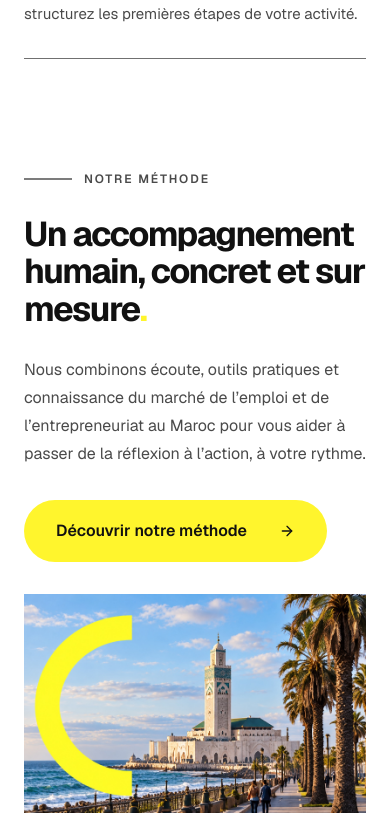
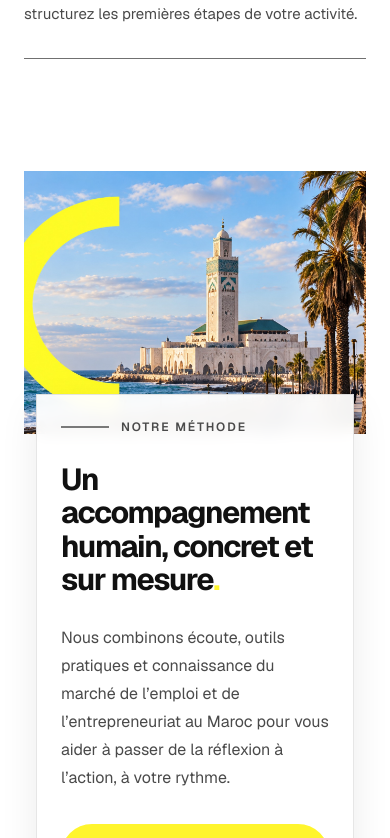
Before and after one commit to Hicham2115/Coaching4Job-, a Next.js app: page / in a window 390 px wide. Shown: the part 2906-3744 px from the top of the page. Built offline with nearby package versions, Linux system fonts and the light colour scheme.

Commit message:
your message

```diff
--- a/components/landing-sections.tsx
+++ b/components/landing-sections.tsx
@@ -96,8 +96,8 @@ export default function LandingSections() {
 
       <section id="methode" className="scroll-reveal scroll-mt-10 bg-white">
         <div className="mx-auto max-w-[1360px] px-6 sm:px-10 lg:px-16">
-          <div className="grid gap-8 py-12 sm:py-16 lg:grid-cols-[1fr_1.1fr] lg:items-center lg:gap-6 lg:py-14">
-            <div className="lg:pr-2">
+          <div className="grid gap-0 py-12 sm:py-16 lg:grid-cols-[1fr_1.1fr] lg:items-center lg:gap-6 lg:py-14">
+            <div className="relative z-10 order-2 -mt-10 mx-3 border border-brand-ink/10 bg-white/95 p-6 shadow-[0_14px_36px_rgba(17,17,17,0.08)] backdrop-blur-sm sm:mx-0 sm:p-8 lg:order-1 lg:mt-0 lg:border-0 lg:bg-transparent lg:p-0 lg:shadow-none lg:backdrop-blur-none lg:pr-2">
               <p className="mb-7 flex items-center gap-3 text-xs font-semibold uppercase tracking-[0.16em] text-brand-muted sm:text-sm">
                 <span
                   aria-hidden="true"
@@ -105,7 +105,7 @@ export default function LandingSections() {
                 />
                 Notre méthode
               </p>
-              <h2 className="max-w-[700px] text-[clamp(2.15rem,3.1vw,3.35rem)] font-bold leading-[1.1] tracking-[-0.045em] text-brand-ink">
+              <h2 className="max-w-[700px] text-[clamp(1.9rem,3.1vw,3.35rem)] font-bold leading-[1.1] tracking-[-0.045em] text-brand-ink">
                 Un accompagnement{" "}
                 <span className="lg:block">
                   humain, concret et sur mesure
@@ -119,13 +119,13 @@ export default function LandingSections() {
               </p>
               <Link
                 href="#methode-detail"
-                className="mt-8 inline-flex min-h-[62px] items-center justify-between gap-8 rounded-full bg-brand-yellow px-8 text-base font-semibold text-brand-ink transition-transform hover:-translate-y-0.5 sm:text-lg"
+                className="mt-8 inline-flex min-h-[62px] w-full items-center justify-center gap-3 whitespace-nowrap rounded-full bg-brand-yellow px-4 text-sm font-semibold text-brand-ink transition-transform hover:-translate-y-0.5 sm:w-auto sm:justify-between sm:gap-8 sm:px-8 sm:text-lg"
               >
                 Découvrir notre méthode
                 <ArrowRight aria-hidden="true" className="size-4" />
               </Link>
             </div>
-            <div className="relative aspect-[1.56] w-full overflow-hidden bg-brand-soft">
+            <div className="relative order-1 aspect-[1.3] w-full overflow-hidden bg-brand-soft sm:aspect-[1.56] lg:order-2">
               <Image
                 alt="Vue de la mosquée Hassan II et de la promenade de Casablanca"
                 className="object-cover"
```
